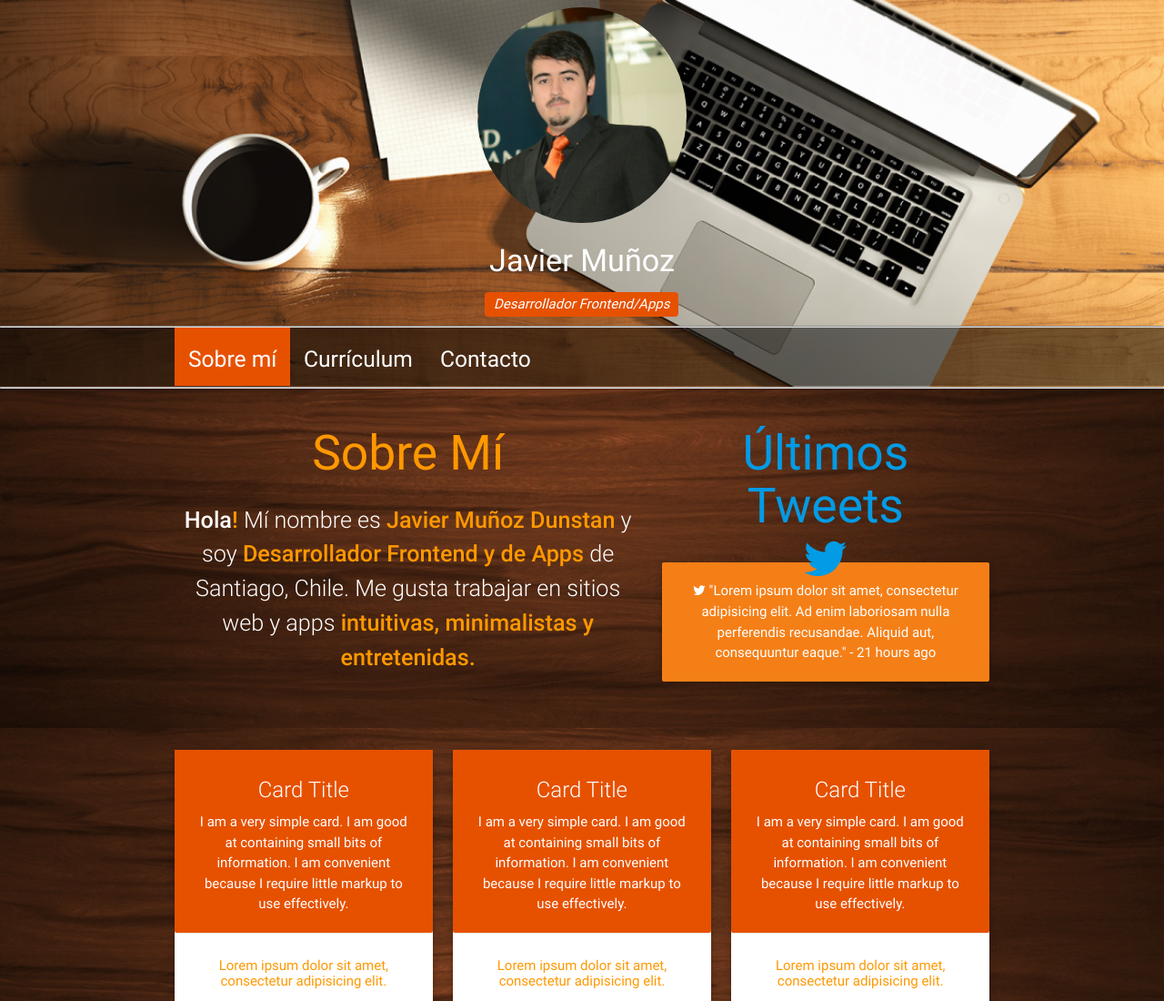
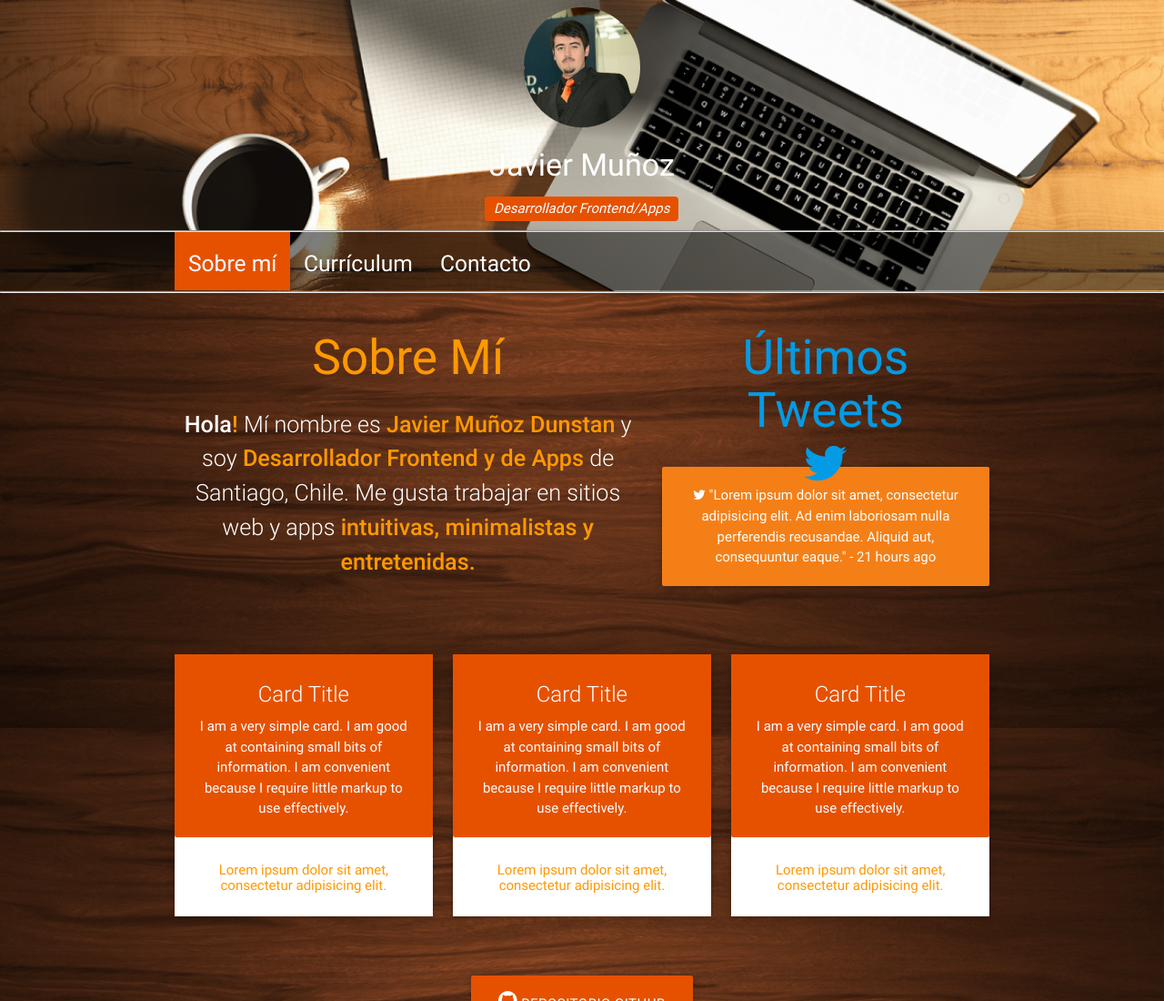
Before and after one commit to jemd15/jemd15.github.io, a website: page index.html in a window 1280 px wide. Shown: the top 1100 px of the page at 91% size. Drawn offline with Linux system fonts and the light colour scheme.

Commit message:
cambio en el tamaño del header

```diff
--- a/app/css/style.css
+++ b/app/css/style.css
@@ -18,7 +18,7 @@ li.active{
     background-color: #e65100 !important;
 }
 img.circle.responsive-img {
-    width: 18%;
+    width: 10%;
     height: auto;
 }
 body{
--- a/index.html
+++ b/index.html
@@ -23,8 +23,8 @@
         <hr>
         <!--navbar tab-->
         <nav>
-            <div class="nav-wrapper">
-                <ul  class="center container">
+            <div class="nav-wrapper container">
+                <ul>
                     <li id="sobre-mi" class="active"><a class="active waves-effect waves-orange" data-unsp-sanitized="clean"><h5>Sobre mí</h5></a></li>
                     <li id="curriculum"><a class="waves-effect waves-orange" data-unsp-sanitized="clean"><h5>Currículum</h5></a></li>
                     <li id="contacto"><a class="waves-effect waves-orange" data-unsp-sanitized="clean"><h5>Contacto</h5></a></li>
```
